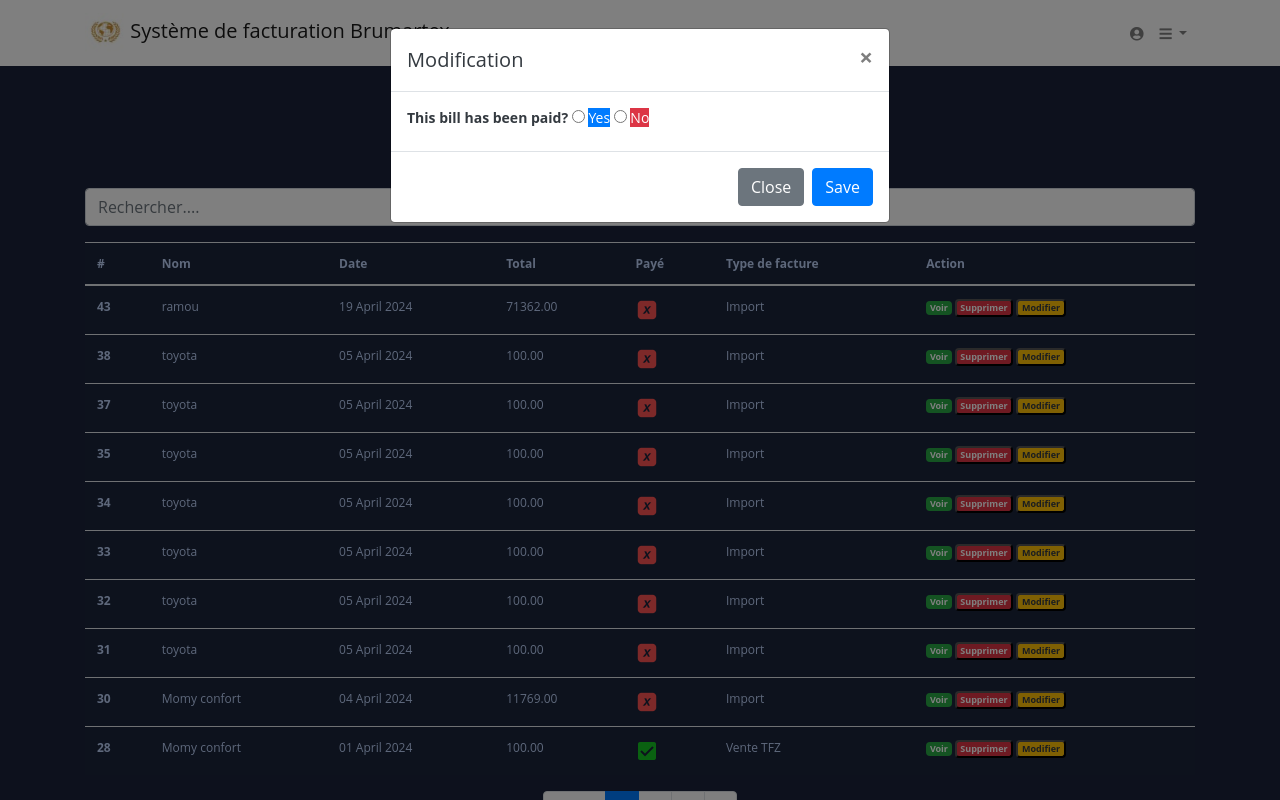
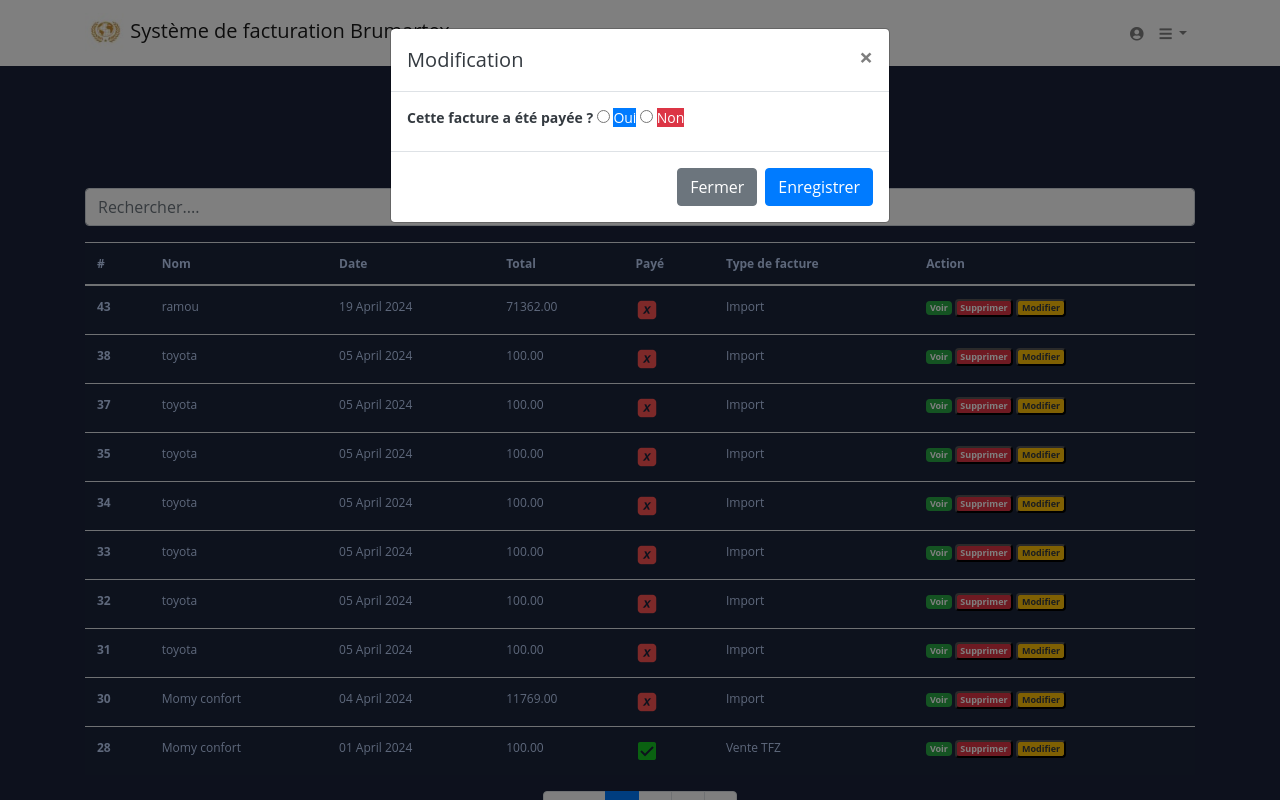
Before and after one commit to sihamidrissi/fact_app, a Django app: page /index/ in a window 1280 px wide, after a click on "Modifier". Run offline with Django 5.2, Linux system fonts and the light colour scheme; a user stored in the database is signed in; data comes from the database, SQL or seed files in the repository; both versions use the stored data as it was after the commit; some libraries are stand-ins or nearby versions.

Commit message:
window logo and turn to french

```diff
--- a/templates/base.html
+++ b/templates/base.html
@@ -42,7 +42,12 @@
         }
     </style>
 
-    <title>Invoice System</title>
+    <title>Système de facturation</title>
+
+    <meta charset="UTF-8">
+    <meta name="viewport" content="width=device-width, initial-scale=1.0">
+    <!-- Specify the favicon -->
+    <link rel="icon" type="image/x-icon" href="{% static 'images/logo.jpg' %}">
 </head>
 <body>
     <!--header-->
--- a/templates/index.html
+++ b/templates/index.html
@@ -118,18 +118,18 @@
 
                <input name="id_modified" type="hidden" id="id_modified">
 
-               <label id="label_id" class="text-dark checkbox-inline"> <strong id="strong_id"> This bill has been paid?</strong></label>
+               <label id="label_id" class="text-dark checkbox-inline"> <strong id="strong_id"> Cette facture a été payée ?</strong></label>
 
                <input type="radio" id="html" name="modified" value="True">
-               <label class="text-white bg-primary" for="html">Yes</label>
+               <label class="text-white bg-primary" for="html">Oui</label>
 
                <input type="radio" id="css" name="modified" value="False">
-               <label class="text-white bg-danger" for="css">No</label><br>
+               <label class="text-white bg-danger" for="css">Non</label><br>
 
             </div>
             <div class="modal-footer">
-               <button type="button" class="btn btn-secondary" data-dismiss="modal">Close</button>
-               <button type="submit" class="btn btn-primary">Save</button>
+               <button type="button" class="btn btn-secondary" data-dismiss="modal">Fermer</button>
+               <button type="submit" class="btn btn-primary">Enregistrer</button>
             </div>
          </form>
       </div>
@@ -143,7 +143,7 @@
    <div class="modal-dialog" role="document">
       <div class="modal-content">
          <div class="modal-header">
-            <h5 class="modal-title text-dark" id="sexampleModalLabel">Delete Invoice</h5>
+            <h5 class="modal-title text-dark" id="sexampleModalLabel">Supprimer la facture</h5>
             <button type="button" class="close" data-dismiss="modal" aria-label="Close">
                <span aria-hidden="true">&times;</span>
             </button>
@@ -152,11 +152,11 @@
             <form method="post">
                {% csrf_token %}
                <input name="id_supprimer" type="hidden" id="id_supprimer">
-               <label id="label_id_s" class="text-dark checkbox-inline"> <strong id="strong_id_s">Are you sure you want to delete the invoice  ?</strong></label>
+               <label id="label_id_s" class="text-dark checkbox-inline"> <strong id="strong_id_s">Etes-vous sûr de vouloir supprimer la facture ?</strong></label>
 
                <div class="modal-footer">
-                  <button type="button" class="btn btn-secondary" data-dismiss="modal">Close</button>
-                  <button type="submit" class="btn btn-danger">Delete</button>
+                  <button type="button" class="btn btn-secondary" data-dismiss="modal">Fermer</button>
+                  <button type="submit" class="btn btn-danger">Supprimer</button>
                </div>
             </form>
          </div>
```
Also changed, not shown: db.sqlite3.
